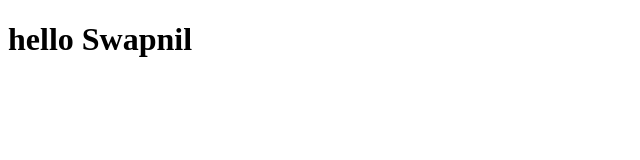
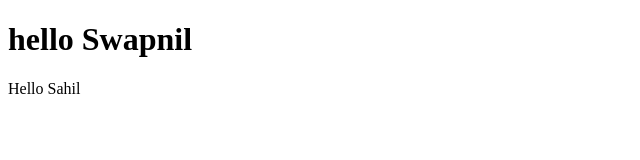
Before and after one commit to swapnil288/demo, a plain HTML site: page index.html in a window 1280 px wide. Shown: the full height of the page, 0-640 px from the left. Drawn offline with Linux system fonts and the light colour scheme.

Commit message:
Update index.html

```diff
--- a/index.html
+++ b/index.html
@@ -9,6 +9,6 @@
 <body>
     <h1>hello Swapnil</h1>
 
-
+    <p>Hello Sahil</p>
 </body>
 </html>
```
